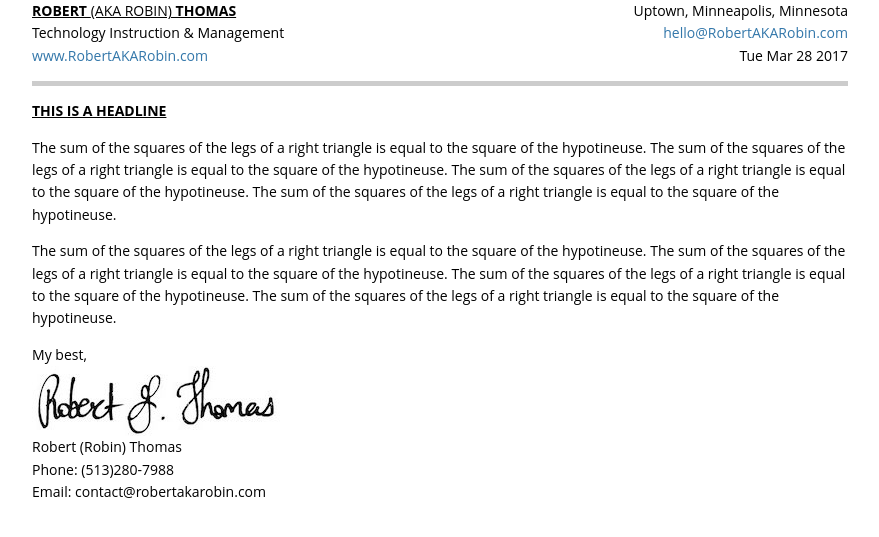
After one commit to RobertAKARobin/robertakarobin.github.io, a PHP site: page /templates/letter.html in a window 1280 px wide. The commit adds this page. Shown: the top 537 px of the page, without its empty margins (200-1079 px from the left). Run offline with PHP 8.4, Linux system fonts and the light colour scheme.

Commit message:
Added letter

```diff
--- a/css/styles.css
+++ b/css/styles.css
@@ -110,6 +110,14 @@ a {
   cursor: pointer;
 }
 
+img {
+  display: block;
+}
+
+.text p {
+  margin: 1em 0;
+}
+
 @media print {
   body > section:last-child {
     margin-bottom: 0;
--- a/css/styles.scss
+++ b/css/styles.scss
@@ -108,7 +108,14 @@ em{
 a{
 	cursor:pointer;
 }
-
+img{
+	display:block;
+}
+.text{
+	p{
+		margin:1em 0;
+	}
+}
 @media print{
 	body > section:last-child{
 		margin-bottom:0;
--- a/index.html
+++ b/index.html
@@ -6,7 +6,6 @@
 	<title>Robert (aka Robin) Thomas</title>
 	<link href="css/styles.css" rel="stylesheet" />
 	<link rel="icon" type="image/x-icon" href="img/favicon.ico" />
-	<script src="script.js"></script>
 </head>
 <body>
 
--- /dev/null
+++ b/templates/letter.html
@@ -0,0 +1,43 @@
+<!DOCTYPE html>
+<html>
+<head>
+	<title>Letter from Robert Thomas</title>
+	<link rel="stylesheet" href="../css/styles.css" />
+</head>
+<body>
+
+	<section class="title">
+		<header>
+			<h1>Robert <sub>(aka Robin)</sub> Thomas</h1>
+			<p>Technology Instruction &amp; Management</p>
+			<p><a href="http://robertakarobin.com">www.RobertAKARobin.com</a></p>
+		</header>
+
+		<address>
+			<span>Uptown, Minneapolis, Minnesota</span>
+			<span><a href="mailto:hello@robertakarobin.com">hello@RobertAKARobin.com</a></span>
+			<time><script>document.write(new Date().toDateString());</script></time>
+		</address>
+	</section>
+
+	<section class="text">
+		<h2>This is a headline</h2>
+
+		<p>The sum of the squares of the legs of a right triangle is equal to the square of the hypotineuse. The sum of the squares of the legs of a right triangle is equal to the square of the hypotineuse. The sum of the squares of the legs of a right triangle is equal to the square of the hypotineuse. The sum of the squares of the legs of a right triangle is equal to the square of the hypotineuse.</p>
+
+		<p>The sum of the squares of the legs of a right triangle is equal to the square of the hypotineuse. The sum of the squares of the legs of a right triangle is equal to the square of the hypotineuse. The sum of the squares of the legs of a right triangle is equal to the square of the hypotineuse. The sum of the squares of the legs of a right triangle is equal to the square of the hypotineuse.</p>
+	</section>
+
+	<section>
+		<p>My best, <img src="../img/signature.jpg" alt="My signature" /></p>
+		<address>
+			<p>
+				Robert (Robin) Thomas<br />
+				Phone: (513)280-7988<br />
+				Email: contact@robertakarobin.com
+			</p>
+		</address>
+	</section>
+
+</body>
+</html>
```
Also changed, not shown: error.html (deleted, +0 -31 lines), script.js (deleted, +0 -25 lines), img/bar.gif (deleted), img/fire.gif (deleted), img/globe.gif (deleted), img/lensflare.png (deleted), img/nyan.png (deleted), img/robin.gif (deleted), img/signature.jpg (added), img/star.jpg (deleted), 1 other file. Lines whose indentation alone changed are shown as unchanged.
